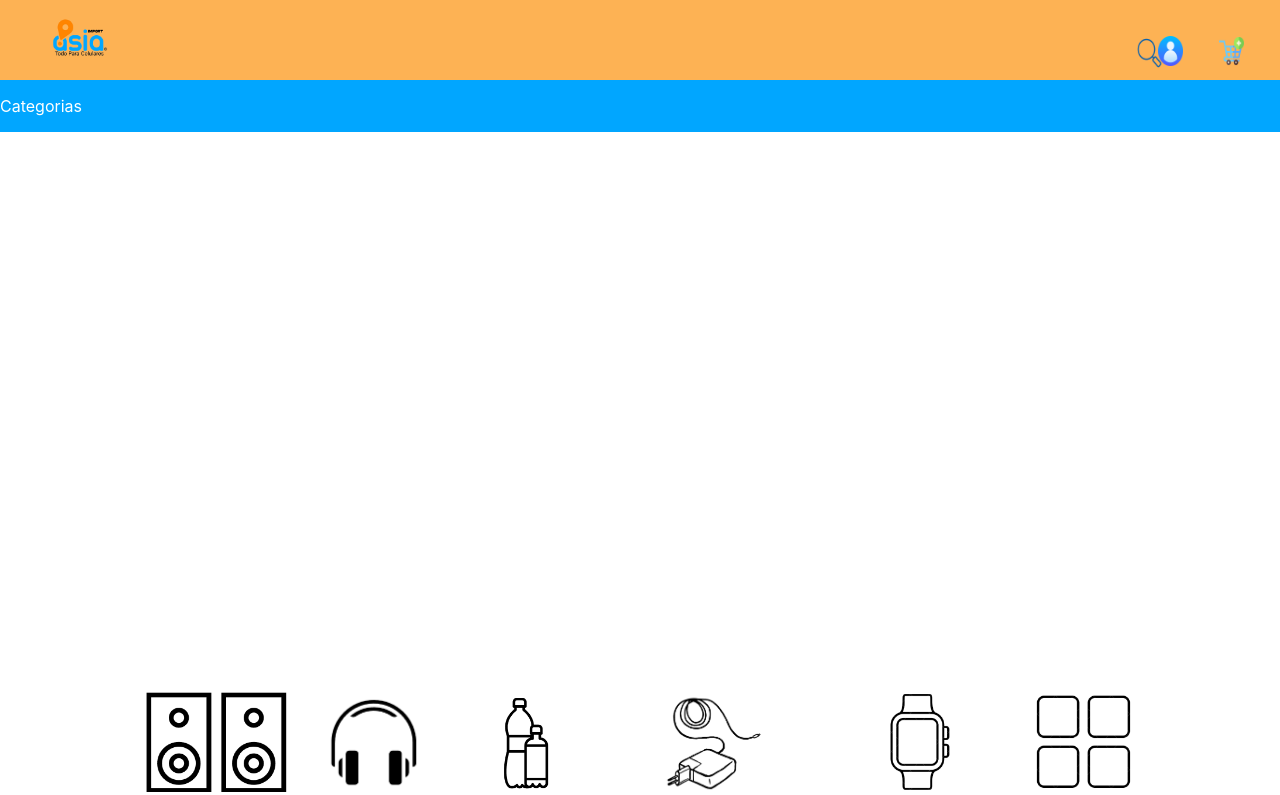
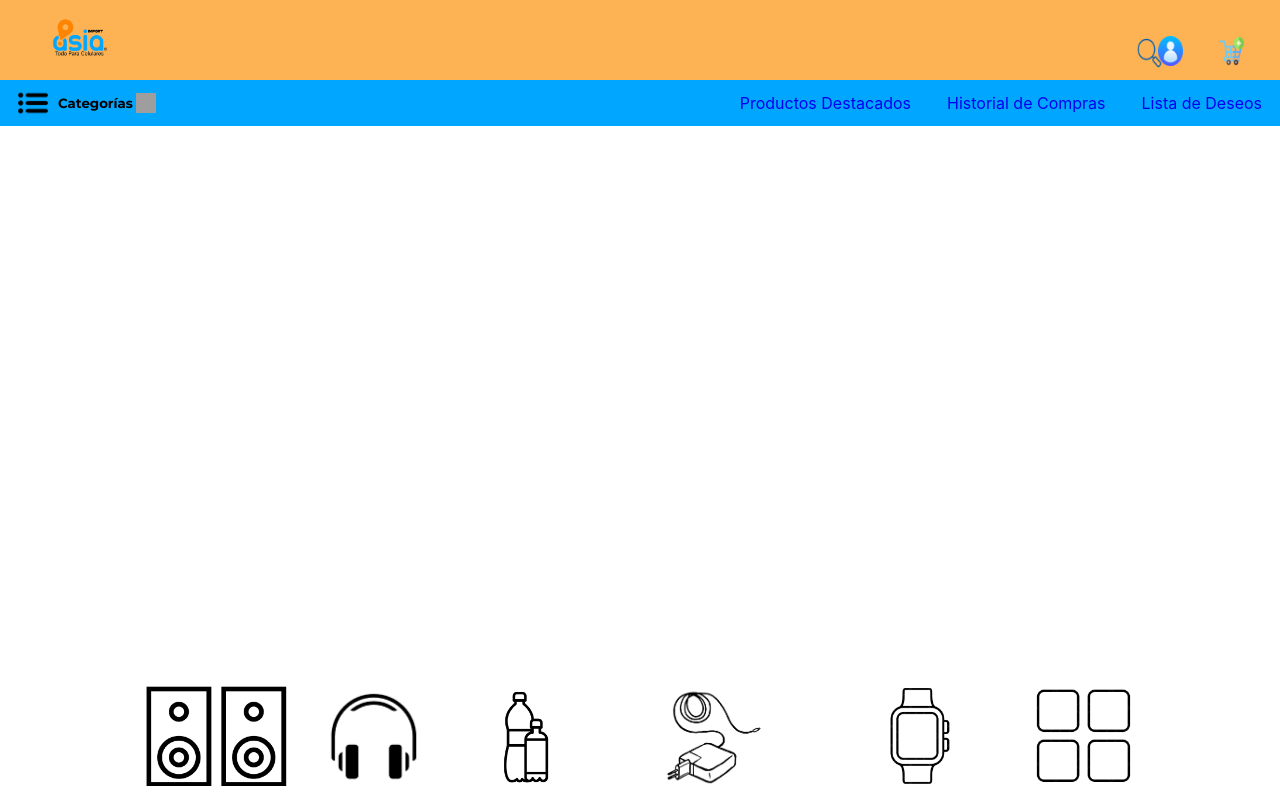
Before and after one commit to jairoaguilarts/AsiaImport, a React (Create React App) app: page / in a window 1280 px wide. Shown: the top 795 px of the page. Built offline with nearby package versions, Linux system fonts and the light colour scheme; grey boxes are pictures that could not be loaded; a web font is replaced by a local one.

Commit message:
Barra Categorias

```diff
--- a/src/components/Navbar.css
+++ b/src/components/Navbar.css
@@ -234,6 +234,6 @@
   align-items: center;
   padding: 8px;
 
-  margin-right: 10px; /* Ajusta el margen derecho para separar los botones */
-  text-decoration: none; /* Quita el subrayado de los enlaces si es necesario */
+  margin-right: 10px;
+  text-decoration: none;
 }
--- a/src/components/Navbar.js
+++ b/src/components/Navbar.js
@@ -4,7 +4,9 @@ import logoImage from '../assets/LogoPng.png'; // Asegúrate de que la ruta al l
 import userIcon from '../assets/user.png'; // Asegúrate de que la ruta al icono es correcta
 import cartIcon from '../assets/add-to-cart.png'; // Asegúrate de que la ruta al icono es correcta
 import searchIcon from '../assets/lupa.png'; // Asegúrate de que la ruta al icono es correcta
-
+import menuIcon from '../assets/menu.png';
+import downIcon from '../assets/down.png';
+import DropDown from './DropDown';
 const Navbar = () => {
   const [menuOpen, setMenuOpen] = useState(false);
   const [searchOpen, setSearchOpen] = useState(false); // Estado para controlar la visibilidad de la barra de búsqueda
@@ -25,6 +27,13 @@ const Navbar = () => {
     // Implementa la lógica de búsqueda aquí, como enviar el término de búsqueda a una API o filtrar datos
     console.log('Searching for:', searchTerm);
   };
+
+  const [dropdown, setDropdown] = useState(false);
+
+  const toggleDropdown = () => {
+    setDropdown(!dropdown);
+  };
+
 
   window.addEventListener("scroll",() => {
     if(window.screenY > 70) {
@@ -81,9 +90,22 @@ const Navbar = () => {
     </div>
   {/* Seccion para las Categorias */}
   <div className="barraCategorias">
+  <div className='categorias'>
+    <button className="btnCategorias" onClick={toggleDropdown}>
+      <img src={menuIcon} alt='Categ' className='icon' />
+      <span className="textoCategorias">Categorías</span>
+      <img src={downIcon} alt='Categ' style={{ padding: '3px', width: '20px', height: '20px' }} />
+    </button>
+    {dropdown && <DropDown />}
 
-        <p>Categorias</p>
-      </div>
+
+  </div>
+  <div className="botonesAdicionales">
+    <a href="/productos-destacados" className="botonAdicional">Productos Destacados</a>
+    <a href="/historial-de-compras" className="botonAdicional">Historial de Compras</a>
+    <a href="/lista-de-deseos" className="botonAdicional">Lista de Deseos</a>
+  </div>
+</div>
 
     </div>
 
```
